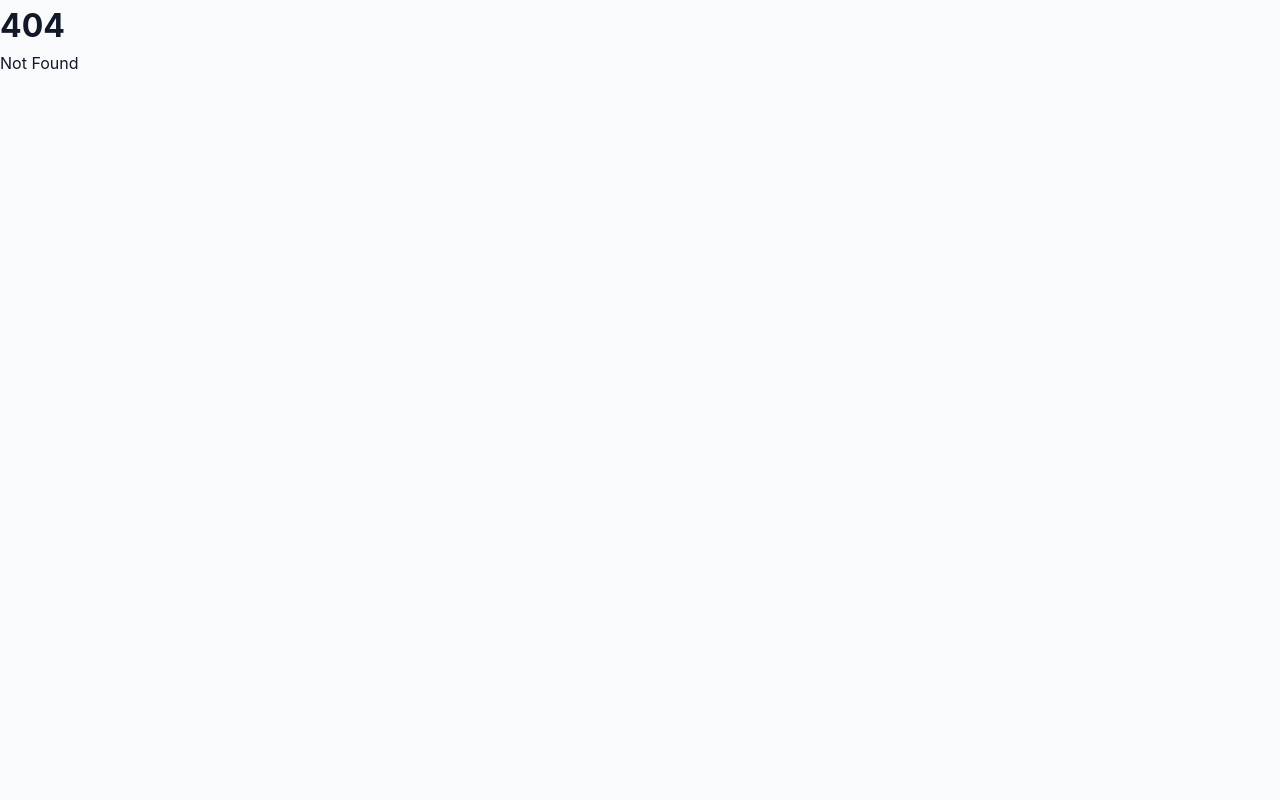
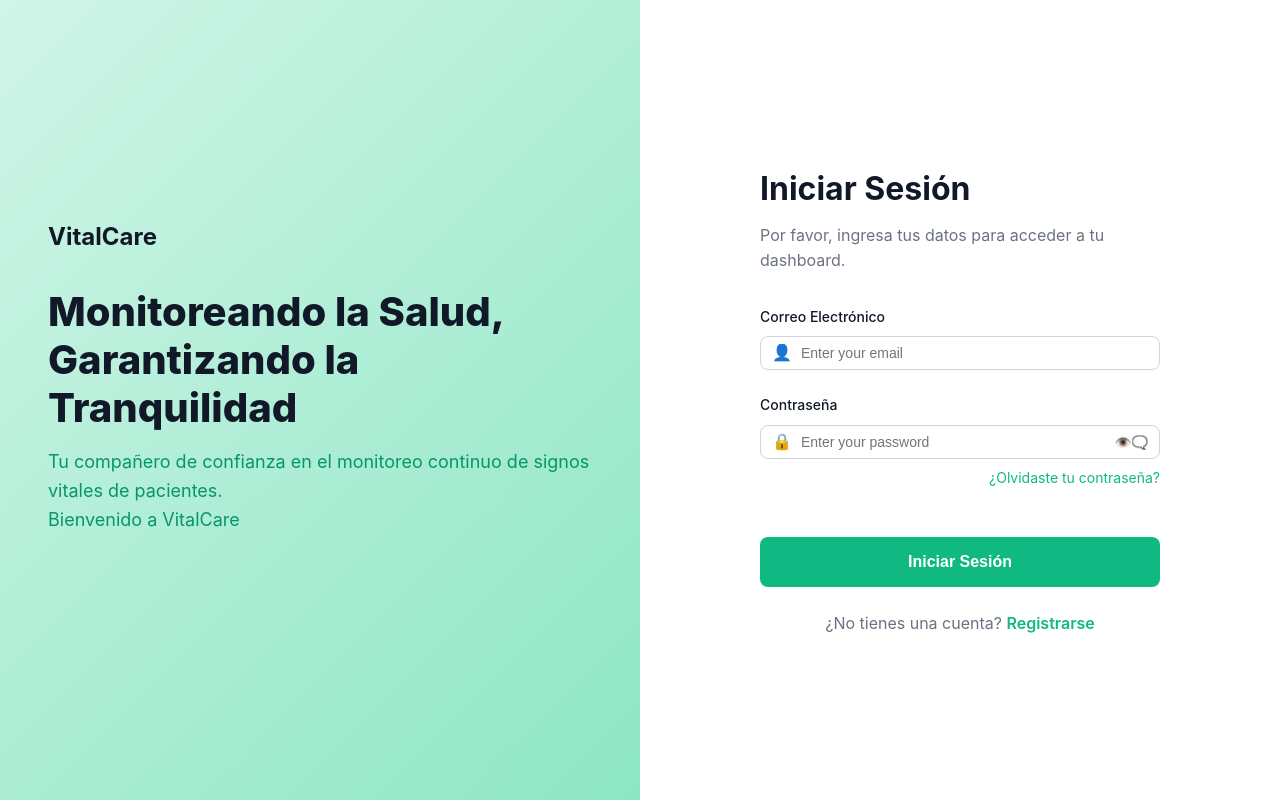
Before and after one commit to TH3KYAN/mi-proyecto, a SvelteKit app: page /login in a window 1280 px wide. Before the commit this address had no page. Built offline with nearby package versions, Linux system fonts and the light colour scheme.

Commit message:
Login v1 creado

```diff
--- a/package.json
+++ b/package.json
@@ -19,5 +19,8 @@
 		"svelte-check": "^4.3.4",
 		"typescript": "^5.9.3",
 		"vite": "^7.2.6"
+	},
+	"dependencies": {
+		"lucide-svelte": "^0.562.0"
 	}
 }
--- /dev/null
+++ b/src/routes/login/+page.svelte
@@ -0,0 +1,290 @@
+<script>
+    // Variables reactivas para el formulario
+    let email = "";
+    let password = "";
+    let showPassword = false;
+    let isLoading = false;
+
+    // Función para manejar el login
+    async function handleLogin() {
+        isLoading = true;
+
+        // Aquí irá la lógica de autenticación
+        console.log("Login con:", { email, password });
+
+        // Simular llamada a API
+        setTimeout(() => {
+            isLoading = false;
+            // Redirigir al dashboard
+            window.location.href = "/dashboard";
+        }, 1000);
+    }
+
+    // Función para toggle de contraseña
+    function togglePassword() {
+        showPassword = !showPassword;
+    }
+</script>
+
+<div class="login-container">
+    <!-- Sección Hero (izquierda) -->
+    <div class="hero-section">
+        <div class="logo">
+            <span style="font-size: 1.5rem; font-weight: 700;">VitalCare</span>
+        </div>
+
+        <h1 class="hero-title">
+            Monitoreando la Salud,<br /> Garantizando la Tranquilidad
+        </h1>
+
+        <p class="hero-subtitle">
+            Tu compañero de confianza en el monitoreo continuo de signos vitales
+            de pacientes.<br />
+            Bienvenido a VitalCare
+        </p>
+    </div>
+
+    <!-- Sección del Formulario (derecha) -->
+    <div class="form-section">
+        <div class="form-container">
+            <h2 class="form-title">Iniciar Sesión</h2>
+            <p class="form-description">
+                Por favor, ingresa tus datos para acceder a tu dashboard.
+            </p>
+
+            <form on:submit|preventDefault={handleLogin}>
+                <!-- Campo Email -->
+                <div class="form-group">
+                    <label for="email" class="form-label"
+                        >Correo Electrónico</label
+                    >
+                    <div class="input-wrapper">
+                        <span class="input-icon">👤</span>
+                        <input
+                            id="email"
+                            type="email"
+                            class="form-input"
+                            placeholder="Enter your email"
+                            bind:value={email}
+                            required
+                        />
+                    </div>
+                </div>
+
+                <!-- Campo Password -->
+                <div class="form-group">
+                    <label for="password" class="form-label">Contraseña</label>
+                    <div class="input-wrapper">
+                        <span class="input-icon">🔒</span>
+                        <input
+                            id="password"
+                            type={showPassword ? "text" : "password"}
+                            class="form-input"
+                            placeholder="Enter your password"
+                            bind:value={password}
+                            required
+                        />
+                        <button
+                            type="button"
+                            class="password-toggle"
+                            on:click={togglePassword}
+                            aria-label={showPassword
+                                ? "Hide password"
+                                : "Show password"}
+                        >
+                            {showPassword ? "👁️" : "👁️🗨️"}
+                        </button>
+                    </div>
+                    <a href="/forgot-password" class="forgot-password"
+                        >¿Olvidaste tu contraseña?</a
+                    >
+                </div>
+
+                <!-- Botón de Login -->
+                <button type="submit" class="login-button" disabled={isLoading}>
+                    {isLoading ? "Iniciando Sesión..." : "Iniciar Sesión"}
+                </button>
+            </form>
+
+            <!-- Link de Registro -->
+            <p class="signup-link">
+                ¿No tienes una cuenta? <a href="/register">Registrarse</a>
+            </p>
+        </div>
+    </div>
+</div>
+
+<style>
+    .login-container {
+        display: flex;
+        min-height: 100vh;
+        background-color: var(--bg-secondary);
+    }
+
+    .hero-section {
+        flex: 1;
+        background: linear-gradient(135deg, #d1f5e8 0%, #8de6c4 100%);
+        padding: var(--spacing-2xl);
+        display: flex;
+        flex-direction: column;
+        justify-content: center;
+    }
+
+    .logo {
+        display: flex;
+        align-items: center;
+        gap: var(--spacing-sm);
+        margin-bottom: var(--spacing-xl);
+    }
+
+    .hero-title {
+        font-size: 2.5rem;
+        font-weight: 800;
+        color: var(--gray-900);
+        line-height: 1.2;
+        margin-bottom: var(--spacing-md);
+    }
+
+    .hero-subtitle {
+        color: var(--color-primary-dark);
+        font-size: 1.125rem;
+        margin-bottom: var(--spacing-2xl);
+    }
+
+    .form-section {
+        flex: 1;
+        display: flex;
+        align-items: center;
+        justify-content: center;
+        padding: var(--spacing-2xl);
+        background-color: white;
+    }
+
+    .form-container {
+        width: 100%;
+        max-width: 400px;
+    }
+
+    .form-title {
+        font-size: 2rem;
+        font-weight: 700;
+        margin-bottom: var(--spacing-sm);
+    }
+
+    .form-description {
+        color: var(--text-secondary);
+        margin-bottom: var(--spacing-xl);
+    }
+
+    .form-group {
+        margin-bottom: var(--spacing-lg);
+    }
+
+    .form-label {
+        display: block;
+        margin-bottom: var(--spacing-sm);
+        font-weight: 500;
+        font-size: 0.875rem;
+    }
+
+    .input-wrapper {
+        position: relative;
+    }
+
+    .input-icon {
+        position: absolute;
+        left: 12px;
+        top: 50%;
+        transform: translateY(-50%);
+        color: var(--color-gray-400);
+    }
+
+    .form-input {
+        width: 100%;
+        padding: var(--spacing-sm) var(--spacing-md);
+        padding-left: 40px;
+        border: 1px solid var(--color-gray-300);
+        border-radius: var(--radius-md);
+        font-size: 0.875rem;
+        transition: all 0.2s;
+    }
+
+    .form-input:focus {
+        outline: none;
+        border-color: var(--color-primary);
+        box-shadow: 0 0 0 3px rgba(16, 185, 129, 0.1);
+    }
+
+    .password-toggle {
+        position: absolute;
+        right: 12px;
+        top: 50%;
+        transform: translateY(-50%);
+        background: none;
+        border: none;
+        color: var(--color-gray-400);
+        cursor: pointer;
+    }
+
+    .forgot-password {
+        display: block;
+        text-align: right;
+        color: var(--color-primary);
+        text-decoration: none;
+        font-size: 0.875rem;
+        margin-top: var(--spacing-sm);
+    }
+
+    .forgot-password:hover {
+        text-decoration: underline;
+    }
+
+    .login-button {
+        width: 100%;
+        padding: var(--spacing-md);
+        background-color: var(--color-primary);
+        color: white;
+        border: none;
+        border-radius: var(--radius-md);
+        font-weight: 600;
+        font-size: 1rem;
+        cursor: pointer;
+        transition: all 0.2s;
+        margin-top: var(--spacing-lg);
+    }
+
+    .login-button:hover:not(:disabled) {
+        background-color: var(--color-primary-dark);
+    }
+
+    .login-button:disabled {
+        opacity: 0.6;
+        cursor: not-allowed;
+    }
+
+    .signup-link {
+        text-align: center;
+        margin-top: var(--spacing-lg);
+        color: var(--text-secondary);
+    }
+
+    .signup-link a {
+        color: var(--color-primary);
+        text-decoration: none;
+        font-weight: 600;
+    }
+
+    .signup-link a:hover {
+        text-decoration: underline;
+    }
+
+    @media (max-width: 768px) {
+        .login-container {
+            flex-direction: column;
+        }
+
+        .hero-section {
+            display: none;
+        }
+    }
+</style>
```
Also changed, not shown: src/routes/+page.svelte (+14 -2 lines), 1 other file (tests, documents, lock files or other folders).
